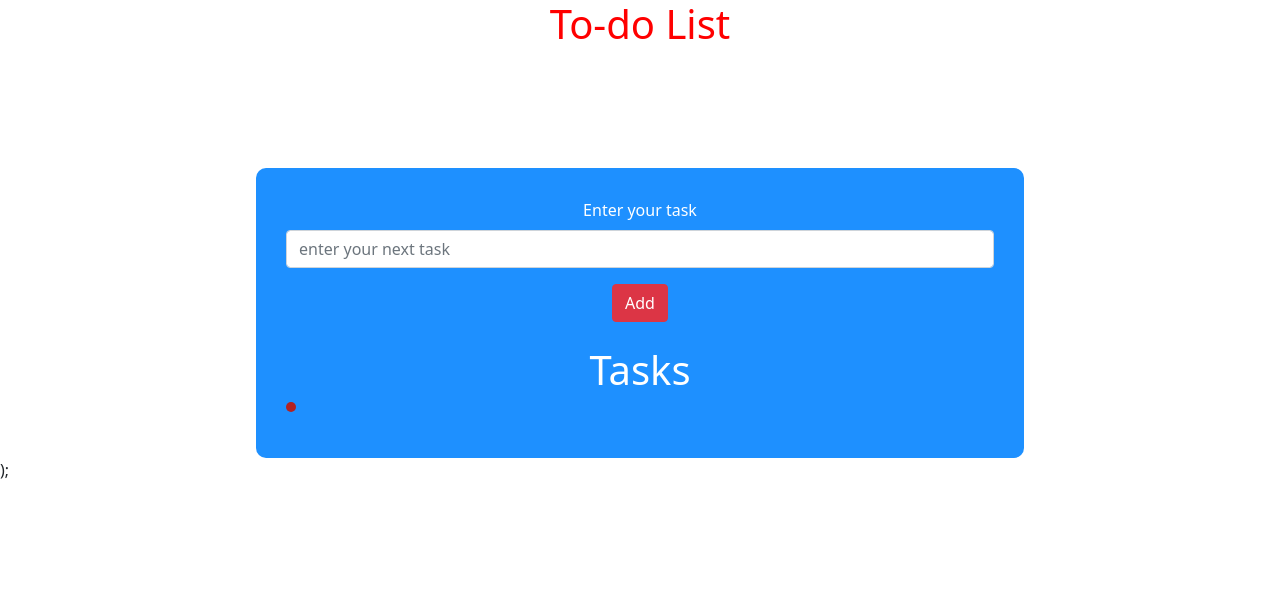
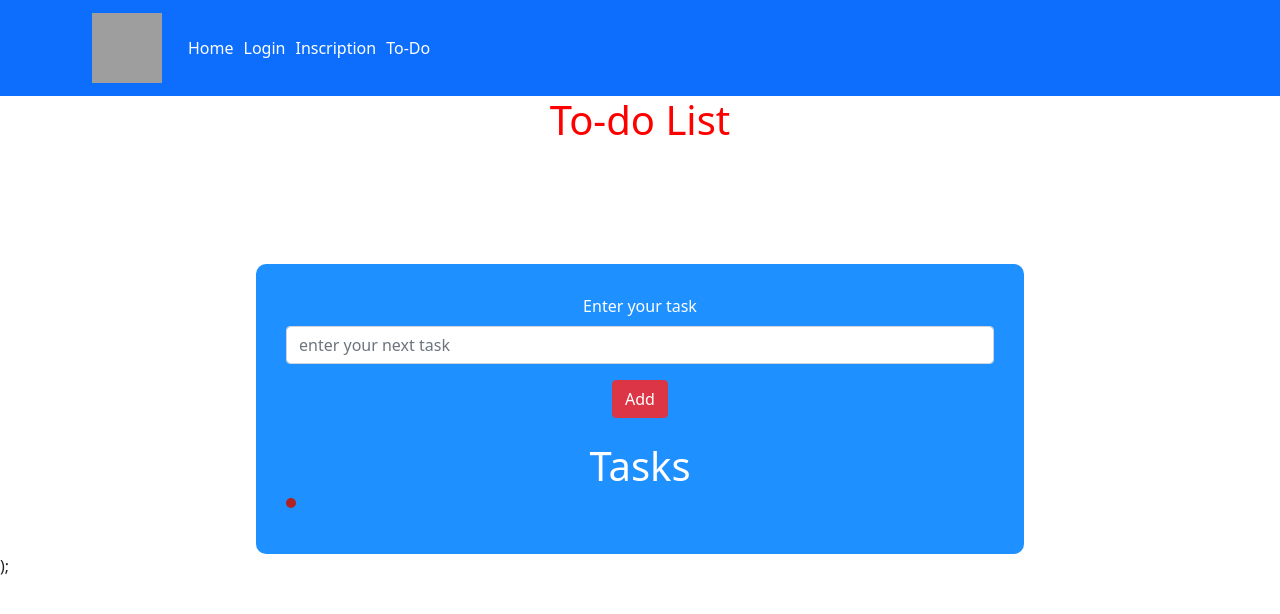
Before and after one commit to otmaneeee/otmaneReact, a React (Create React App) app: page /todo in a window 1280 px wide. Shown: the top 614 px of the page. Built offline with nearby package versions, Linux system fonts and the light colour scheme; grey boxes are pictures that could not be loaded.

Commit message:
switching btw pages with header

```diff
--- a/src/App.js
+++ b/src/App.js
@@ -17,10 +17,35 @@ import DropDowns from "./containers/Dropdowns/Dropdowns";
 import Categorie from "./containers/Categorie/Categorie";
 import Login from "./containers/Login/Login";
 import BasicToDoList from "./containers/ToDoList/BasicToDoList";
+import Header from "./layouts/Header/index";
 const App = () => {
   return (
     <div>
-      <BasicToDoList/>
+    <Router>
+      {/* car le Header se trouve dans toutes les pages */}
+      <Header/>
+      <Switch>
+          <Route path="/login">
+          <div style={{display:"flex",height:"100vh",justifyContent:"center",alignItems:"center"}}>
+              <Login />
+            </div>
+          </Route>
+          <Route path="/inscription">
+          <div style={{display:"flex",height:"100vh",justifyContent:"center",alignItems:"center"}}>
+              <Inscription />
+            </div>
+          </Route>
+          <Route path="/home">
+            <BigThree />
+          </Route>
+          <Route path="/todo">
+             <BasicToDoList/>
+          </Route>
+          <Route path="/">
+             <BigThree/>
+          </Route>
+        </Switch>
+    </Router>
     {/* <Router>
       <Switch>
           <Route path="/login">
--- a/src/components/CustomNavBar/CustomNavLink.jsx
+++ b/src/components/CustomNavBar/CustomNavLink.jsx
@@ -1,7 +1,7 @@
-import Nav from "react-bootstrap/Nav";
+import {Link} from "react-router-dom";
 
 const CustomNavLink = ({ link, text }) => (
-  <Nav.Link href={link}>{text}</Nav.Link>
+  <Link to={link}>{text}</Link>
 );
 
 export default CustomNavLink;
--- a/src/constants.js
+++ b/src/constants.js
@@ -52,17 +52,19 @@ export const customNavBarProps = {
     navHome: "/",
     className: "me-auto",
     options: [
-      { link: "#home", text: "Home" },
-      { link: "#features", text: "Features" },
+      { link: "/home", text: "Home" },
+      { link: "/Login", text: "Login" },
+      { link: "/Inscription", text: "Inscription" },
+      { link: "/todo", text: "To-Do" },
     ],
     logo: "My website",
   },
 };
 
 export const navLinks = [
-  { link: "#home", text: "Home" },
-  { link: "#features", text: "Features" },
-  { link: "#pricing", text: "Pricing" },
+  { link: "/home", text: "Home" },
+  { link: "/features", text: "Features" },
+  { link: "/pricing", text: "Pricing" },
 ];
 
 export const logoProps = {
--- a/src/containers/Avengers/bigThree.jsx
+++ b/src/containers/Avengers/bigThree.jsx
@@ -11,7 +11,6 @@ import {
 const bigThree = () => {
   return (
     <div>
-      <CustomNavBar links={navLinks} />
       <CustomCard />
       <CustomCard {...cardProps.cap} />
       <CustomCard {...cardProps.thor} />
--- /dev/null
+++ b/src/layouts/Header/index.css
@@ -0,0 +1,5 @@
+nav a{
+    color:white;
+    text-decoration: none;
+    margin-left : 10px;
+}
--- /dev/null
+++ b/src/layouts/Header/index.jsx
@@ -0,0 +1,9 @@
+import CustomNavbar from "../../components/CustomNavBar";
+import { customNavBarProps } from "../../constants";
+import "./index.css";
+
+const Header = () => {
+  return <CustomNavbar />;
+};
+
+export default Header;
```
